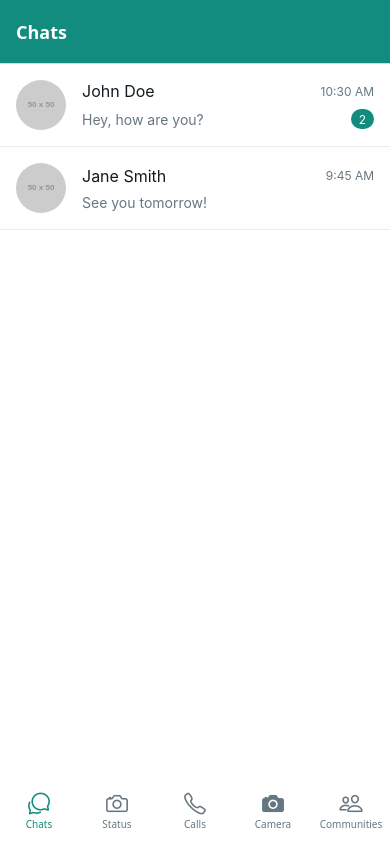
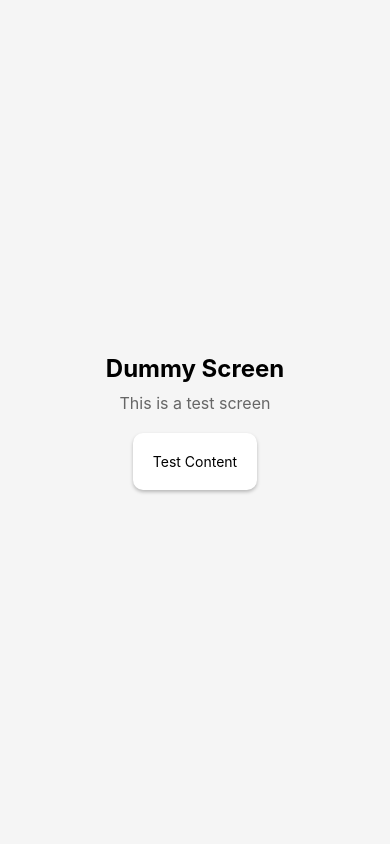
Before and after one commit to chaalpritam/Broadcast, a React Native app: screen / in a window 390 px wide. Built offline with nearby package versions, Linux system fonts and the light colour scheme.

Commit message:
adding a dummy screen to build and run the app

```diff
--- a/App.tsx
+++ b/App.tsx
@@ -4,7 +4,7 @@ import { SafeAreaProvider } from 'react-native-safe-area-context';
 import { GestureHandlerRootView } from 'react-native-gesture-handler';
 import { Provider } from 'react-redux';
 import { store } from './src/store';
-import MainNavigator from './src/navigation/MainNavigator';
+import DummyScreen from './src/screens/DummyScreen';
 
 function App(): React.JSX.Element {
   return (
@@ -13,7 +13,7 @@ function App(): React.JSX.Element {
       <GestureHandlerRootView style={{ flex: 1 }}>
         <SafeAreaProvider>
           <NavigationContainer>
-            <MainNavigator />
+            <DummyScreen />
           </NavigationContainer>
         </SafeAreaProvider>
       </GestureHandlerRootView>
--- /dev/null
+++ b/src/screens/DummyScreen.tsx
@@ -0,0 +1,48 @@
+import React from 'react';
+import { View, Text, StyleSheet } from 'react-native';
+
+const DummyScreen = () => {
+  return (
+    <View style={styles.container}>
+      <Text style={styles.title}>Dummy Screen</Text>
+      <Text style={styles.subtitle}>This is a test screen</Text>
+      <View style={styles.box}>
+        <Text>Test Content</Text>
+      </View>
+    </View>
+  );
+};
+
+const styles = StyleSheet.create({
+  container: {
+    flex: 1,
+    justifyContent: 'center',
+    alignItems: 'center',
+    backgroundColor: '#f5f5f5',
+  },
+  title: {
+    fontSize: 24,
+    fontWeight: 'bold',
+    marginBottom: 10,
+  },
+  subtitle: {
+    fontSize: 16,
+    color: '#666',
+    marginBottom: 20,
+  },
+  box: {
+    padding: 20,
+    backgroundColor: 'white',
+    borderRadius: 10,
+    shadowColor: '#000',
+    shadowOffset: {
+      width: 0,
+      height: 2,
+    },
+    shadowOpacity: 0.25,
+    shadowRadius: 3.84,
+    elevation: 5,
+  },
+});
+
+export default DummyScreen;
```
Also changed, not shown: 2 other files (tests, documents, lock files or other folders).
